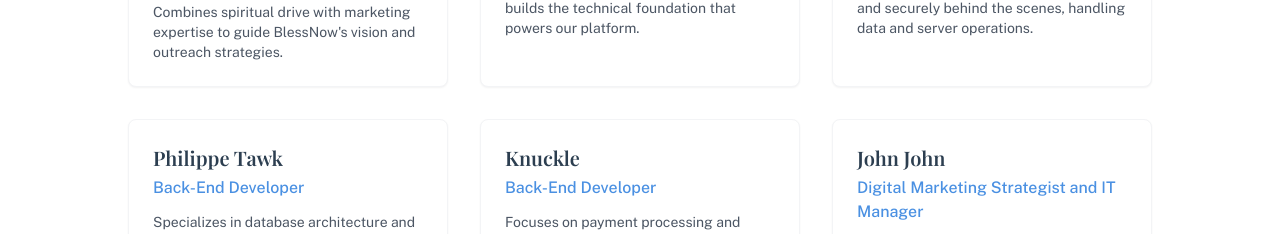
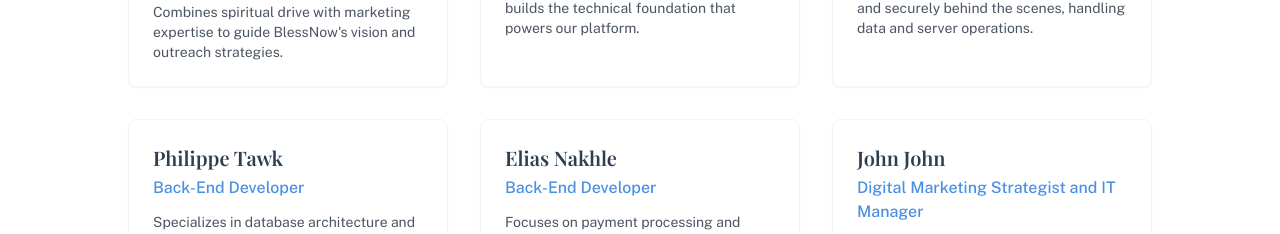
Before and after one commit to bouriad/bless-now, a React (Vite) app: page /about in a window 1280 px wide. Shown: the part 1967-2201 px from the top of the page. Built offline with nearby package versions, Linux system fonts and the light colour scheme.

Commit message:
Replace team member
Replaces "Knuckle" with "Elias Nakhle" in the team section.

```diff
--- a/src/pages/About.tsx
+++ b/src/pages/About.tsx
@@ -29,7 +29,7 @@ const AboutUs = () => {
       bio: "Specializes in database architecture and system integrations that keep our platform robust and scalable."
     },
     {
-      name: "Knuckle",
+      name: "Elias Nakhle",
       role: "Back-End Developer",
       bio: "Focuses on payment processing and security measures to ensure donor contributions reach their destinations."
     },
```
